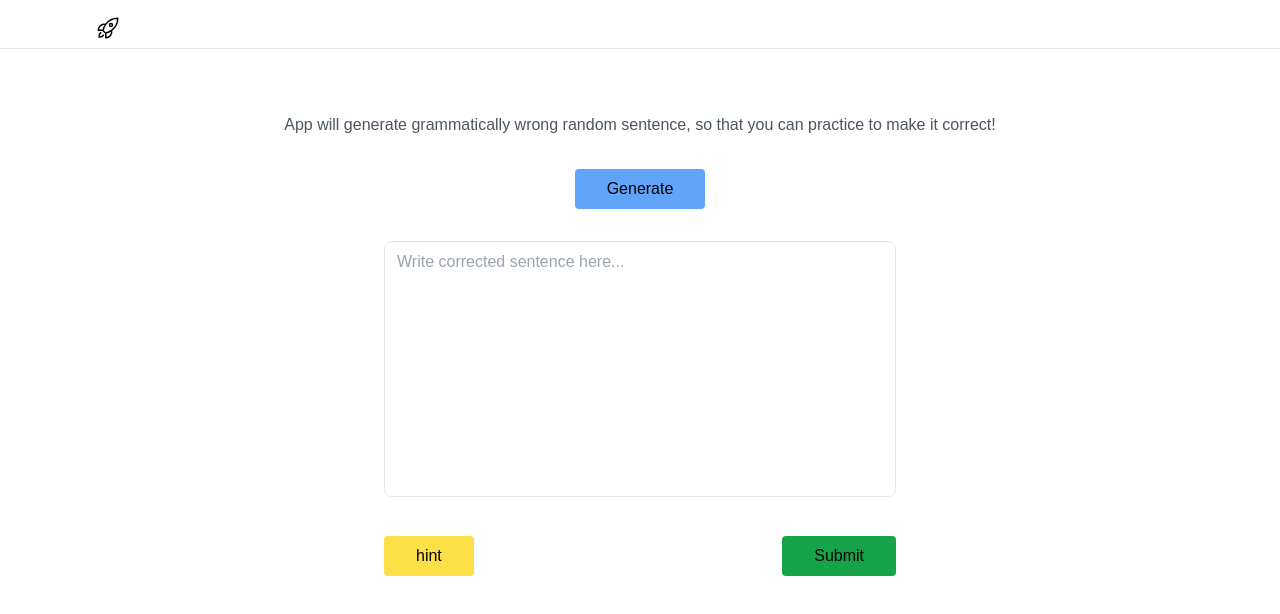
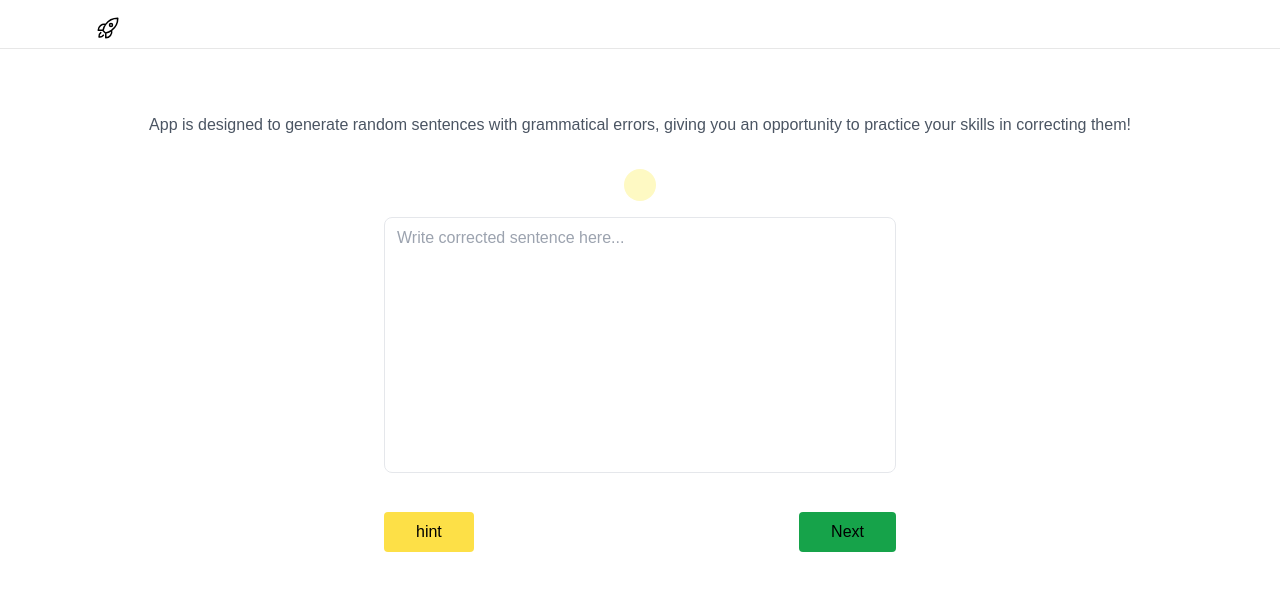
Before and after one commit to digmel/grammar-app, a Next.js app: page / in a window 1280 px wide. Shown: the top 614 px of the page. Built offline with nearby package versions, Linux system fonts and the light colour scheme; no server answers.

Commit message:
fix: clean up

```diff
--- a/pages/index.tsx
+++ b/pages/index.tsx
@@ -1,20 +1,22 @@
 import { Configuration, OpenAIApi } from "openai";
-import React, { useState } from "react";
+import React, { useEffect, useState } from "react";
 import { Layout } from "../components";
 
 export default function Home() {
   const [initialText, setInitialText] = useState("");
   const [hint, setHint] = useState("");
   const [correctText, setCorrectText] = useState("");
+  const [correctedText, setCorrectedText] = useState("");
 
   const [showHint, setShowHint] = useState(false);
 
-  const [isDisabled, setIsDisabled] = useState(false);
+  useEffect(() => {
+    generateTexts();
+  }, []);
 
   const generateTexts = async () => {
     setInitialText("");
     setShowHint(false);
-    setIsDisabled(true);
 
     const configuration = new Configuration({
       apiKey: process.env.NEXT_PUBLIC_OPENAI_API_KEY,
@@ -67,14 +69,13 @@ export default function Home() {
 
   const onSubmit = () => {
     console.log("Correct Answer: ", correctText);
-    const temp1 = initialText.replace(/\s+/g, "").toLowerCase();
+    const temp1 = correctedText.replace(/\s+/g, "").toLowerCase();
     const temp2 = correctText.replace(/\s+/g, "").toLowerCase();
 
     if (temp1 === temp2) {
       alert("Yey, Correct!");
-      setIsDisabled(false);
+      generateTexts();
     } else {
-      setIsDisabled(true);
       alert("Not quite correct, try again!");
     }
   };
@@ -82,19 +83,21 @@ export default function Home() {
   return (
     <Layout title="home">
       <div className=" mx-4 flex flex-col items-center mt-4 md:mt-12 ">
-        <h1 className="mb-8 font-thin text-gray-600">
-          App will generate grammatically wrong random sentence, so that you can
-          practice to make it correct!
+        <h1 className="mb-8 font-thin text-gray-600 text-center">
+          App is designed to generate random sentences with grammatical errors,
+          giving you an opportunity to practice your skills in correcting them!
         </h1>
-        <button
+        {/* <button
           disabled={isDisabled}
           onClick={generateTexts}
           className="bg-blue-400 py-2 px-8 hover:opacity-70 mb-4 rounded disabled:pointer-events-none disabled:opacity-50"
         >
           Generate
-        </button>
+        </button> */}
 
-        <p className="pb-4 font-thin">{initialText}</p>
+        <div className="bg-yellow-100 mb-4 rounded-2xl">
+          <p className="px-4 py-4 font-thin">{initialText}</p>
+        </div>
         {/*
         {statusText.length > 0 && (
           <p className="text-blue-400 pb-4">{statusText}</p>
@@ -108,7 +111,7 @@ export default function Home() {
             placeholder="Write corrected sentence here..."
             // value={initialText}
             className="w-full px-3 py-2 max-w-lg text-gray-700 border rounded-lg focus:outline-none focus:shadow-outline resize-none min-h-32 sm:min-h-48 md:min-h-64"
-            onChange={(e) => setInitialText(e.target.value)}
+            onChange={(e) => setCorrectedText(e.target.value)}
           />
 
           <div className="flex flex-row justify-between">
@@ -121,9 +124,9 @@ export default function Home() {
 
             <button
               onClick={onSubmit}
-              className="bg-green-600 py-2 px-8 hover:opacity-70 rounded my-8"
+              className="bg-green-600 px-8 py-2 my-8 hover:opacity-70 rounded disabled:pointer-events-none disabled:opacity-50"
             >
-              Submit
+              Next
             </button>
           </div>
         </div>
```
